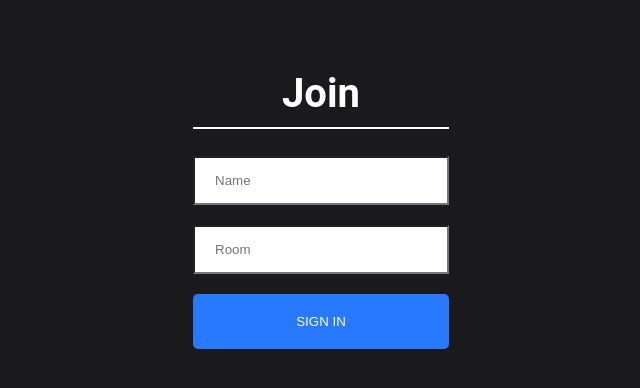
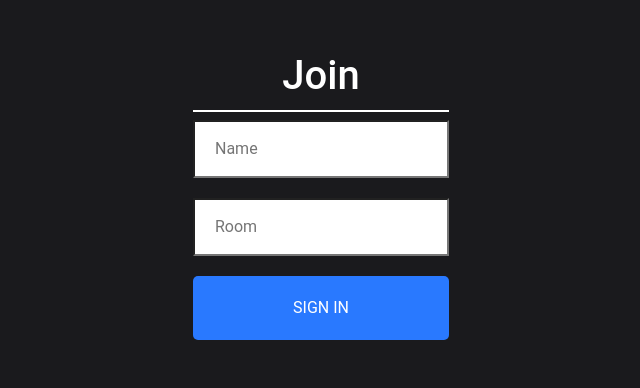
Before and after one commit to AkinolaAdewole/EchoChat___FullStack, a React (Create React App) app in the folder client/: page / in a window 1280 px wide. Shown: the part 204-592 px from the top of the page, without its empty margins (319-959 px from the left). Built offline with nearby package versions, Linux system fonts and the light colour scheme.

Commit message:
second commit

```diff
--- a/client/public/index.html
+++ b/client/public/index.html
@@ -7,11 +7,15 @@
     <meta name="theme-color" content="#000000" />
     <meta name="description" content="Web site created using create-react-app" />
     <link rel="apple-touch-icon" href="%PUBLIC_URL%/logo192.png" />
+    <link rel="stylesheet" href="	https://cdn.jsdelivr.net/npm/bootstrap@5.2.3/dist/css/bootstrap.min.css">
+
     <!--
       manifest.json provides metadata used when your web app is installed on a
       user's mobile device or desktop. See https://developers.google.com/web/fundamentals/web-app-manifest/
     -->
     <link rel="manifest" href="%PUBLIC_URL%/manifest.json" />
+    <script src="https://cdn.jsdelivr.net/npm/@popperjs/core@2.11.6/dist/umd/popper.min.js" integrity="sha384-oBqDVmMz9ATKxIep9tiCxS/Z9fNfEXiDAYTujMAeBAsjFuCZSmKbSSUnQlmh/jp3" crossorigin="anonymous"></script>
+    <script src="https://cdn.jsdelivr.net/npm/bootstrap@5.2.3/dist/js/bootstrap.min.js" integrity="sha384-cuYeSxntonz0PPNlHhBs68uyIAVpIIOZZ5JqeqvYYIcEL727kskC66kF92t6Xl2V" crossorigin="anonymous"></script>
     <!--
       Notice the use of %PUBLIC_URL% in the tags above.
       It will be replaced with the URL of the `public` folder during the build.
--- a/client/src/components/join/Join.jsx
+++ b/client/src/components/join/Join.jsx
@@ -7,6 +7,8 @@ const Join = () => {
     const [room, setRoom] = useState('');
   return (
     <>
+      <div>
+        <form action="">
           <div className="joinOuterContainer">
             <div className="joinInnerContainer">
               <h1 className="heading">Join</h1>
@@ -21,6 +23,8 @@ const Join = () => {
               </Link>
             </div>
           </div>
+        </form>
+      </div>
     </>
   )
 }
```
Lines whose indentation alone changed are shown as unchanged.
